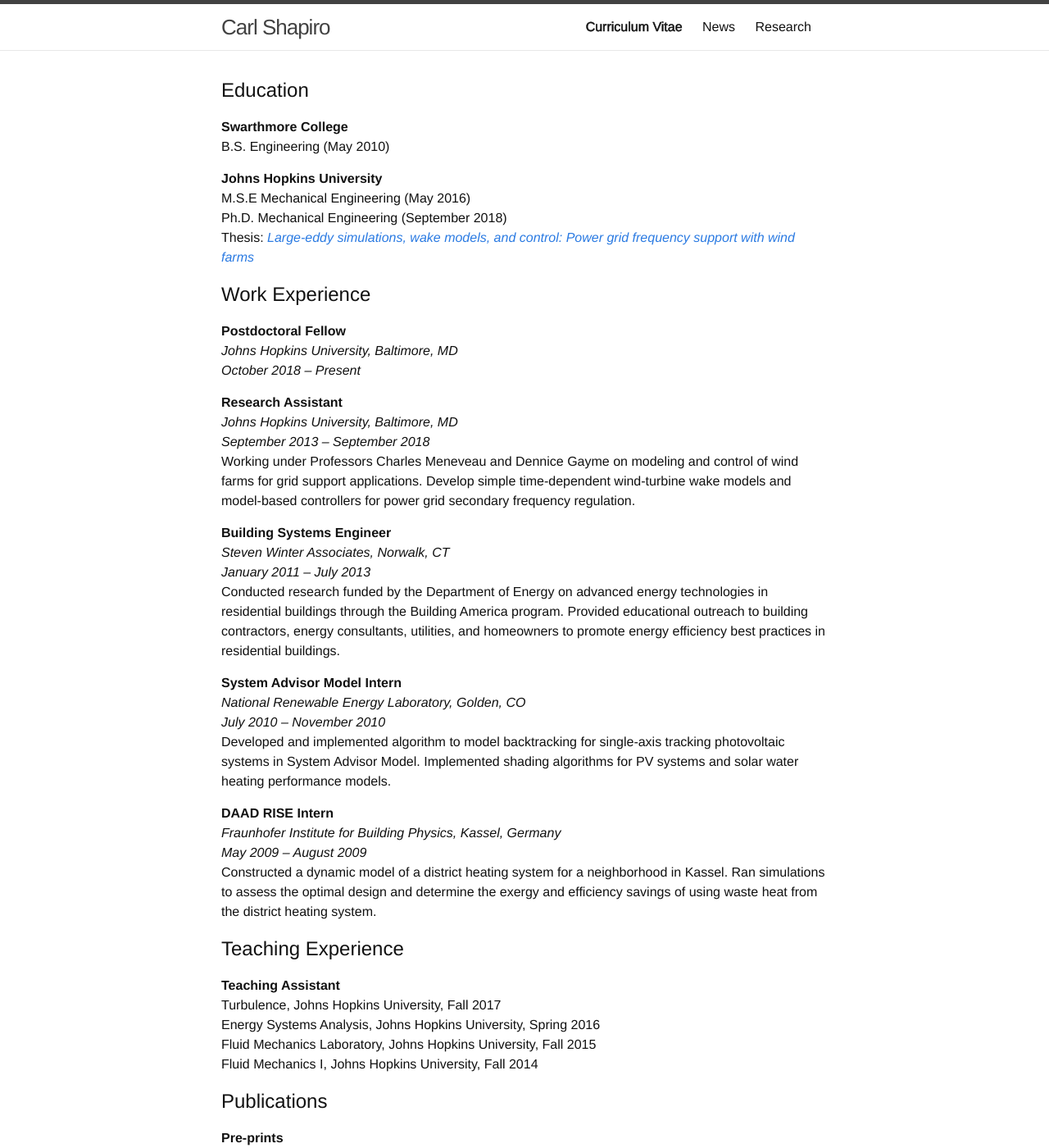
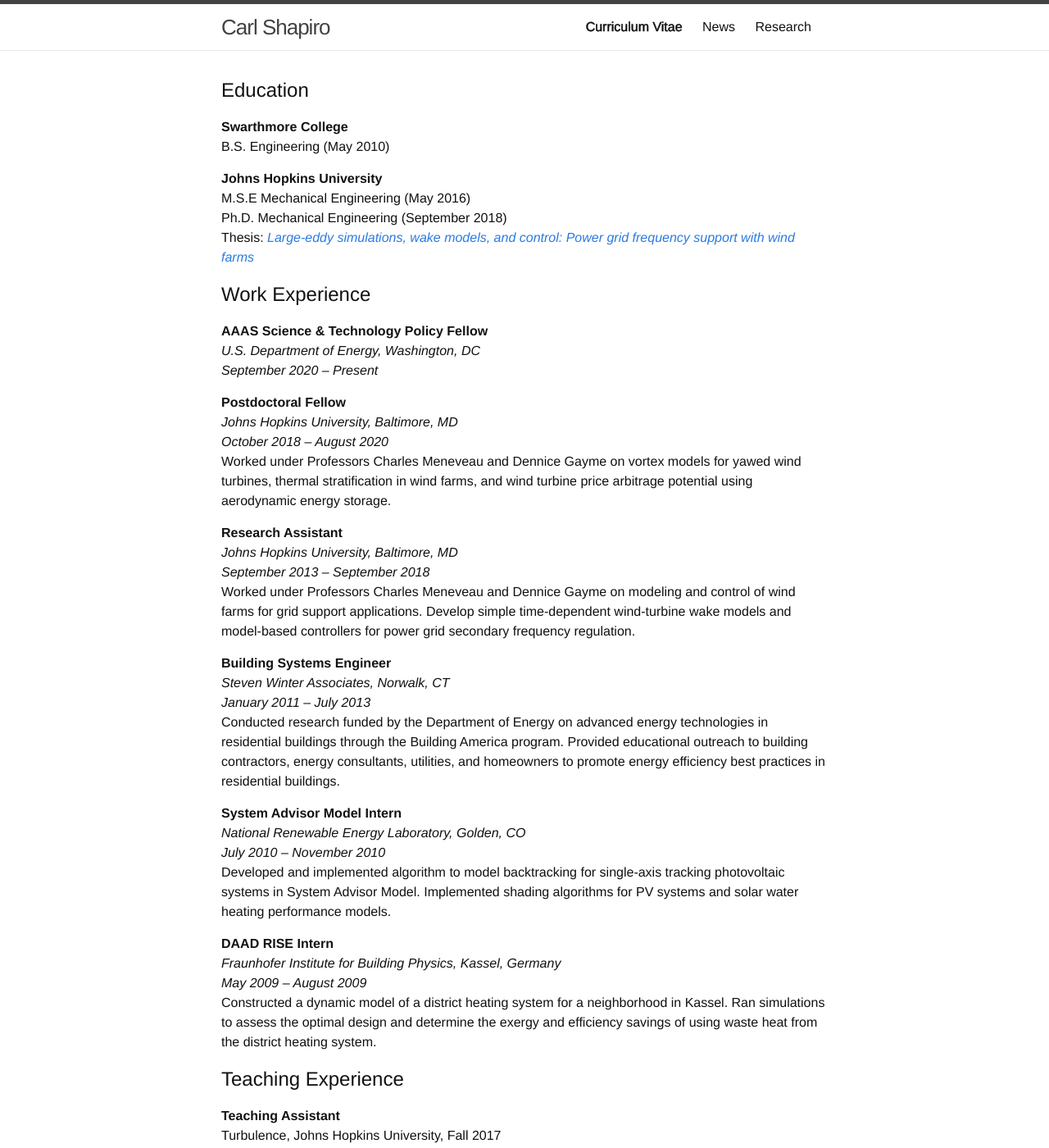
Before and after one commit to crshapiro/crshapiro.github.io, a Jekyll site: the page built from cv.md, in a window 1280 px wide and 1400 px high. Shown: the whole window at 82% size. Built offline with Jekyll 4.4.1, drawn with Linux system fonts in a browser that asks for light colours; some of the changed text lies outside the part shown.

Commit message:
Update cv.md
Add fellowship and recent paper

```diff
--- a/cv.md
+++ b/cv.md
@@ -13,14 +13,19 @@
 Thesis: *[Large-eddy simulations, wake models, and control: Power grid frequency support with wind farms](https://jscholarship.library.jhu.edu/bitstream/handle/1774.2/60097/SHAPIRO-DISSERTATION-2018.pdf?sequence=1&isAllowed=y)*
 
 # Work Experience
+**AAAS Science & Technology Policy Fellow**
+*U.S. Department of Energy, Washington, DC*
+*September 2020 -- Present*
+
 **Postdoctoral Fellow**
 *Johns Hopkins University, Baltimore, MD*
-*October 2018 -- Present*
+*October 2018 -- August 2020*
+Worked under Professors Charles Meneveau and Dennice Gayme on vortex models for yawed wind turbines, thermal stratification in wind farms, and wind turbine price arbitrage potential using aerodynamic energy storage.
 
 **Research Assistant**
 *Johns Hopkins University, Baltimore, MD*
 *September 2013 -- September 2018*
-Working under Professors Charles Meneveau and Dennice Gayme on modeling and control of wind farms for grid support applications. Develop simple time-dependent wind-turbine wake models and model-based controllers for  power grid secondary frequency regulation.
+Worked under Professors Charles Meneveau and Dennice Gayme on modeling and control of wind farms for grid support applications. Develop simple time-dependent wind-turbine wake models and model-based controllers for  power grid secondary frequency regulation.
 
 **Building Systems Engineer**
 *Steven Winter Associates, Norwalk, CT*
@@ -46,10 +51,8 @@
 
 # Publications
 
-**Pre-prints**
-1. **C.R. Shapiro**, D.F. Gayme, & C. Meneveau (2019). "[Generation and decay of counter-rotating vortices downstream of yawed wind turbinesin the atmospheric boundary layer](https://arxiv.org/pdf/2005.11618.pdf)." *arXiv:2005.11618*.
-
 **Peer-Reviewed Journals**
+1. **C.R. Shapiro**, D.F. Gayme, & C. Meneveau (In Press). "[Generation and decay of counter-rotating vortices downstream of yawed wind turbinesin the atmospheric boundary layer](https://arxiv.org/pdf/2005.11618.pdf)." *Journal of Fluid Mechanics*.
 1. **C.R. Shapiro**, G. Starke, C. Meneveau, & D.F. Gayme. (2019). "[A wake modeling paradigm for wind farm design and control](https://doi.org/10.3390/en12152956)." *Energies*, 12(15), 2956.
 1. **C.R. Shapiro**, D.F. Gayme, & C. Meneveau. (2019). "[Filtered actuator disks: Theory and application to wind turbine models in large eddy simulation](https://doi.org/10.1002/we.2376)." *Wind Energy*, 22(1), 1414--1420.
 1. **C.R. Shapiro**, D.F. Gayme, & C. Meneveau. (2018). "[Modelling yawed wind turbine wakes: A lifting line approach](https://doi.org/10.1017/jfm.2018.75)." *Journal of Fluid Mechanics*, 841, R1.
```
Also changed, not shown: other parts of cv.md (+1 -1 lines).
